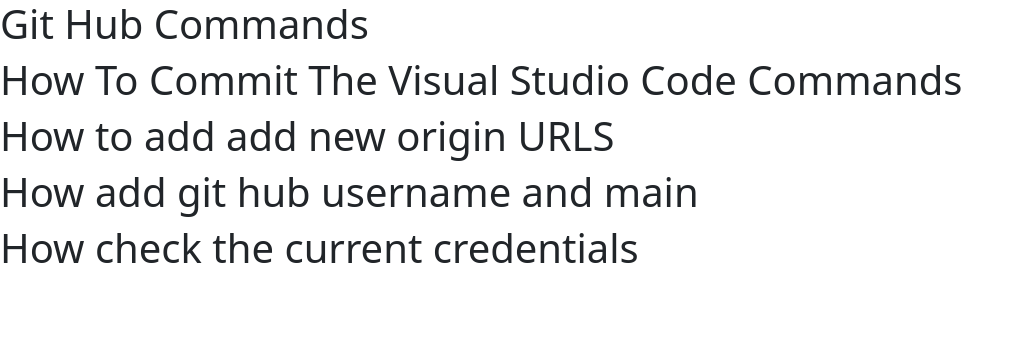
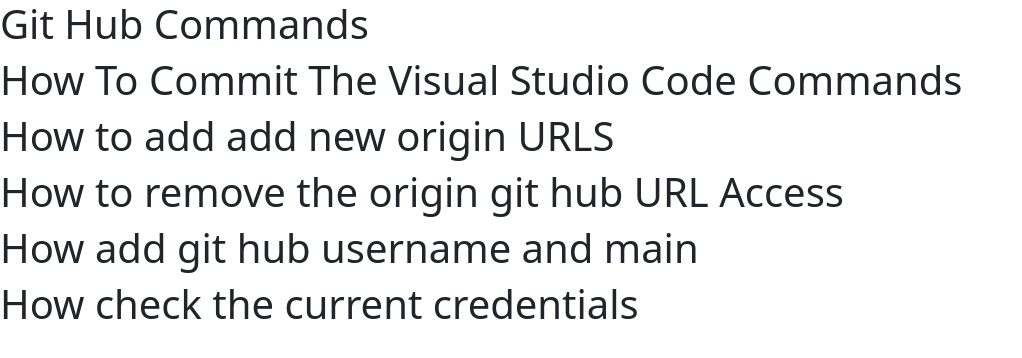
Before and after one commit to Sivaji777/Git_Hub_Commands, a React (Create React App) app: page / in a window 1280 px wide. Shown: the top 358 px of the page, without its empty margins (0-1022 px from the left). Built offline with nearby package versions, Linux system fonts and the light colour scheme.

Commit message:
Update Git_Hub_Commands.js

```diff
--- a/src/Components/Git_Hub_Commands.js
+++ b/src/Components/Git_Hub_Commands.js
@@ -24,6 +24,13 @@ function Git_Hub_Commands() {
         a) after clicking this command what ever we have all the project files will add git hub
       */}
 
+       <h1> How to remove the origin git hub URL Access </h1>
+       {/*
+        Step:- 1
+        1) git remote
+        2) git remote remove origin
+       */}
+
        <h1>How add git hub username and main </h1>
        {/*
        1) git config --global user.name "YOUR NAME"
```
